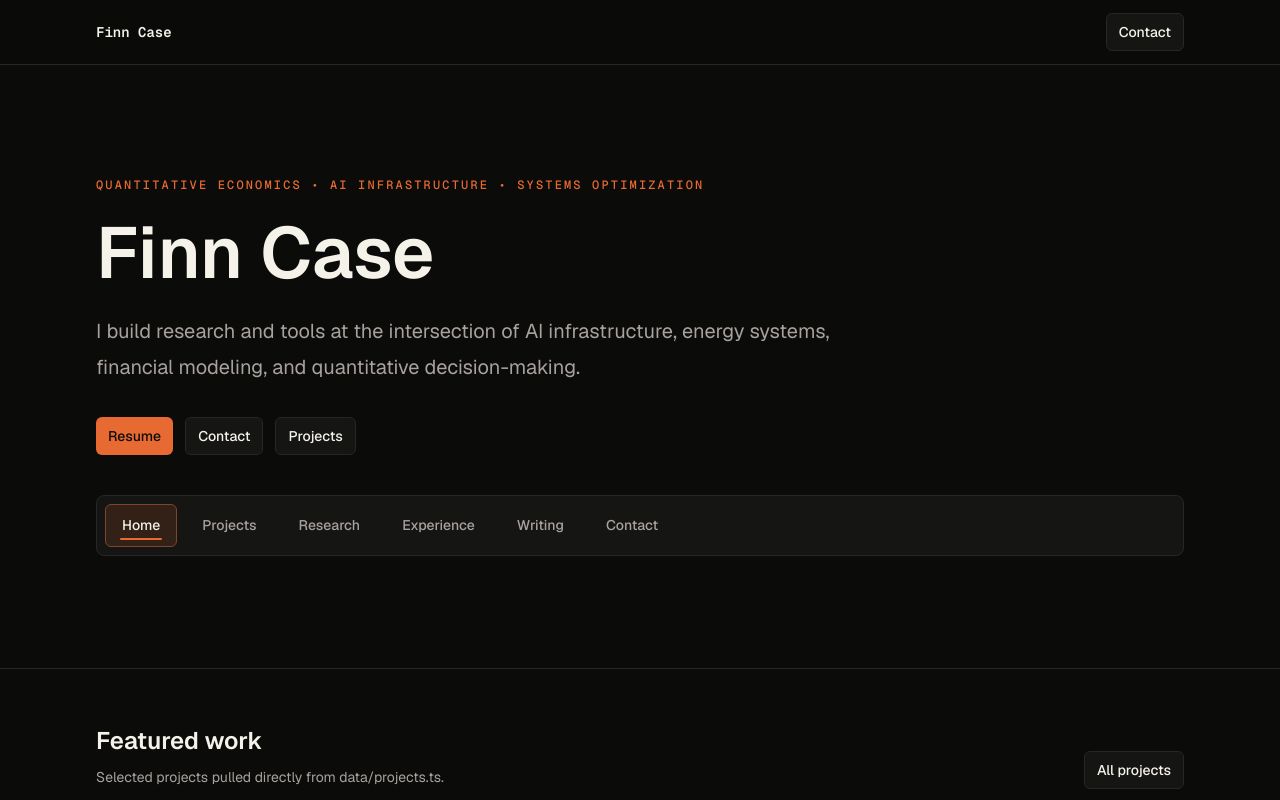
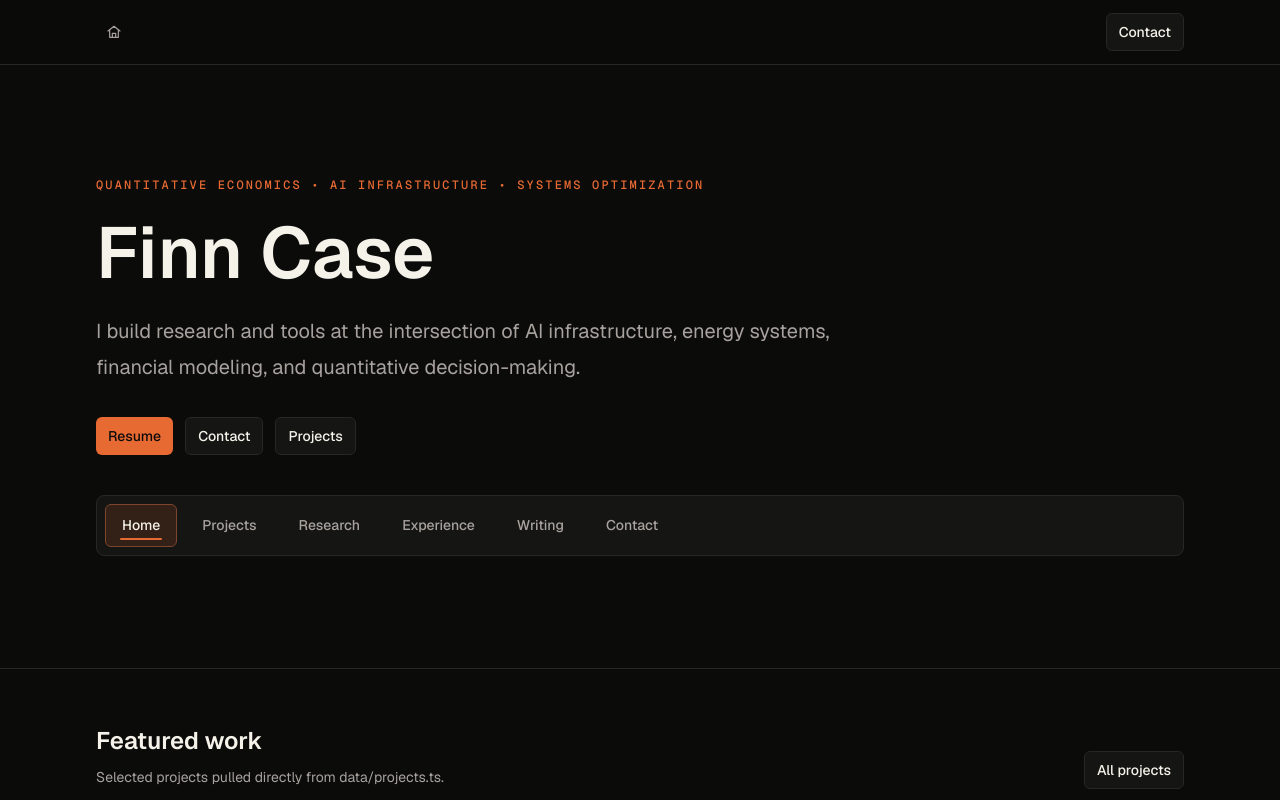
Before and after one commit to finnrcase/finn-portfolio, a Next.js app: page / in a window 1280 px wide. Shown: the top 800 px of the page. Built offline with nearby package versions, Linux system fonts and the light colour scheme; no server answers.

Commit message:
Replace header name with home icon

```diff
--- a/components/header.tsx
+++ b/components/header.tsx
@@ -1,5 +1,4 @@
 import Link from "next/link";
-import { siteConfig } from "@/data/site";
 import { Container } from "@/components/container";
 
 export function Header() {
@@ -9,9 +8,23 @@ export function Header() {
         <div className="flex min-h-16 items-center justify-between gap-6">
           <Link
             href="/"
-            className="font-mono text-sm font-semibold tracking-normal text-foreground transition duration-200 ease-out hover:text-accent"
+            aria-label="Home"
+            className="group inline-flex size-9 items-center justify-center rounded-md border border-transparent text-muted transition duration-200 ease-out hover:-translate-y-0.5 hover:border-line hover:bg-panel hover:text-accent focus-visible:outline focus-visible:outline-2 focus-visible:outline-offset-2 focus-visible:outline-accent"
           >
-            {siteConfig.name}
+            <svg
+              aria-hidden="true"
+              className="size-4 transition duration-200 ease-out group-hover:scale-105"
+              fill="none"
+              stroke="currentColor"
+              strokeLinecap="round"
+              strokeLinejoin="round"
+              strokeWidth="1.8"
+              viewBox="0 0 24 24"
+            >
+              <path d="m3 10.5 9-7 9 7" />
+              <path d="M5.5 9.5V20h13V9.5" />
+              <path d="M9.5 20v-6h5v6" />
+            </svg>
           </Link>
           <Link
             href="/contact"
```
